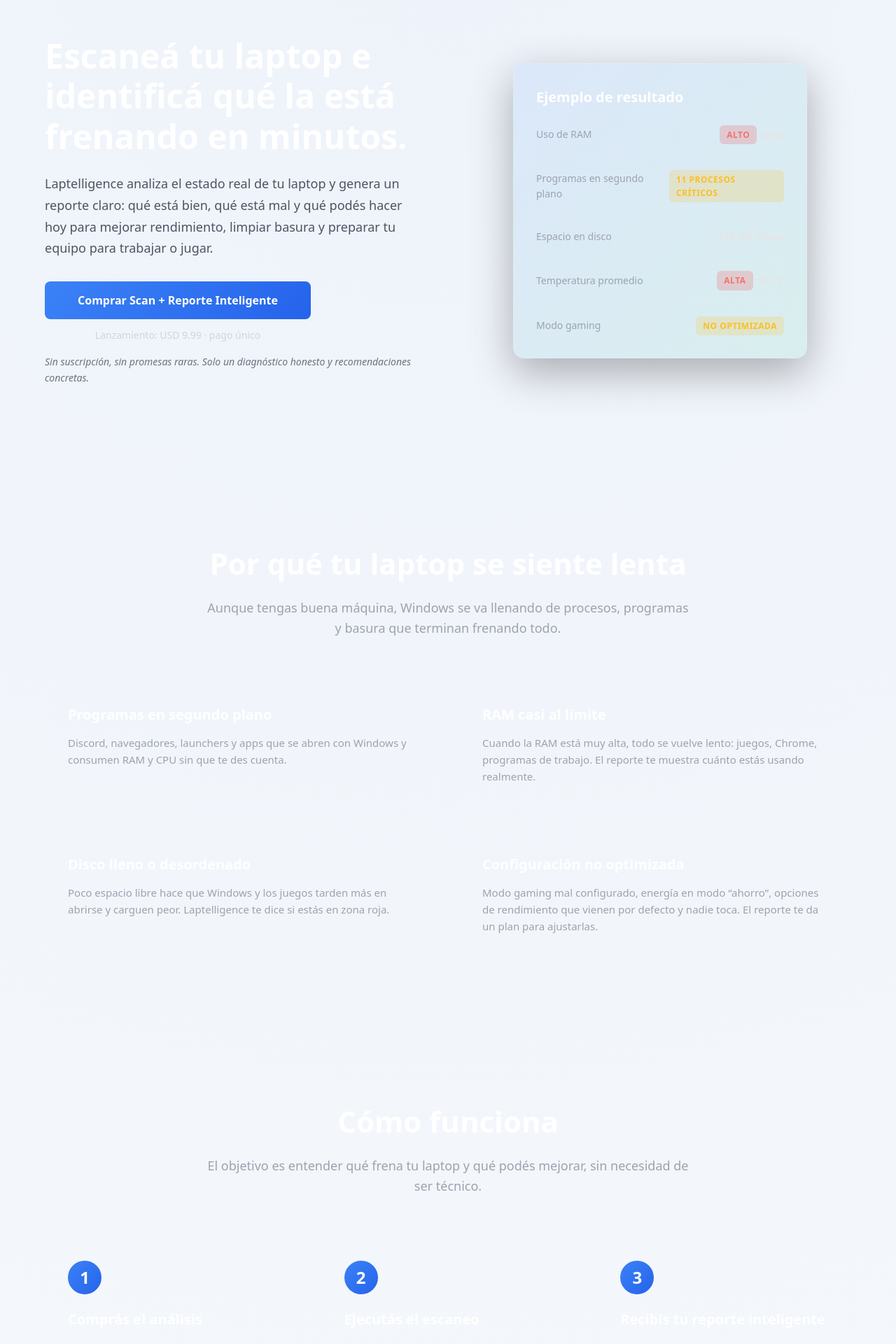
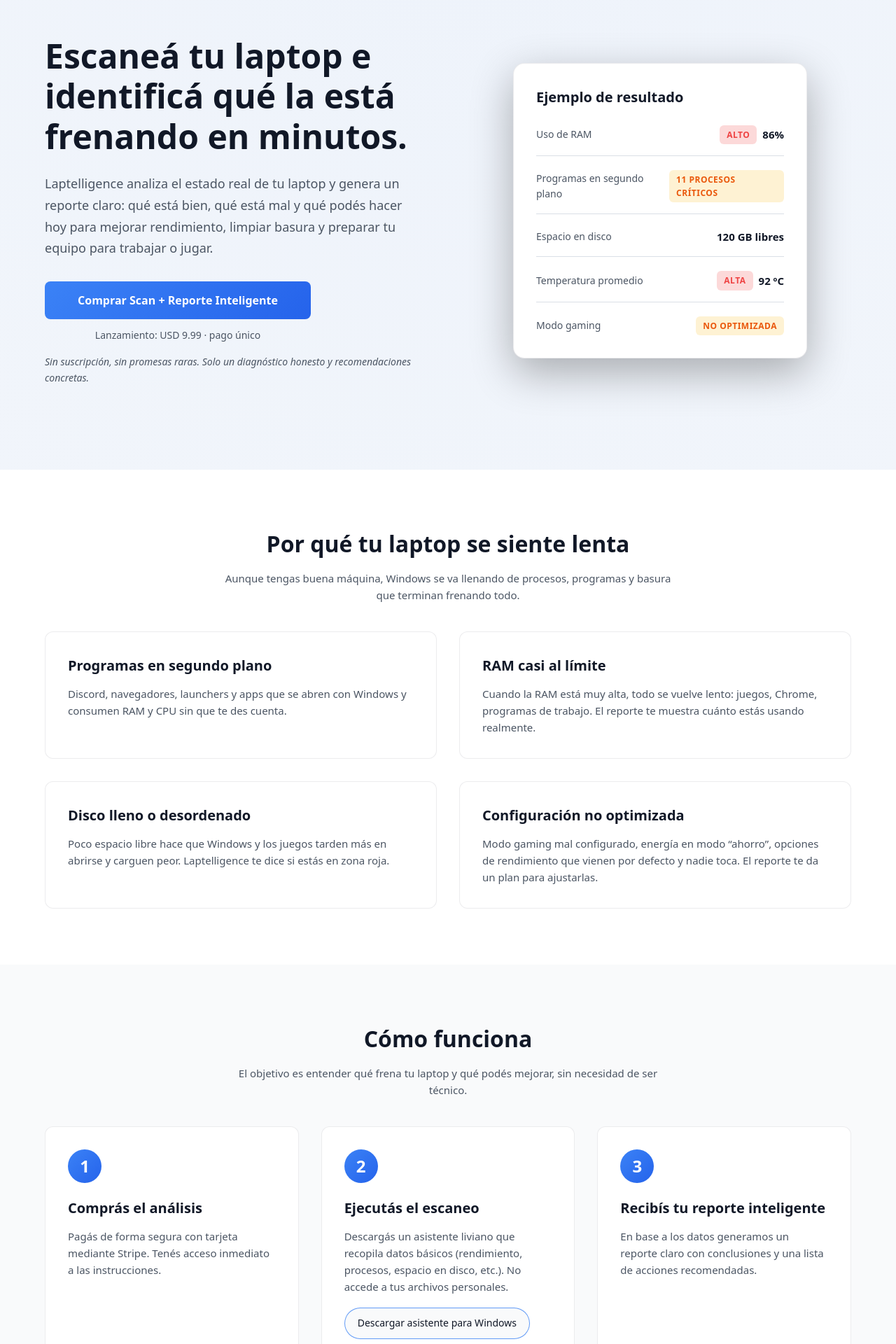
Before and after one commit to gereacosta1/laptelligence, a React (Vite) app: page / in a window 1280 px wide. Shown: the part 140-2060 px from the top of the page at 70% size. Built offline with nearby package versions, Linux system fonts and the light colour scheme.

Commit message:
change css

```diff
--- a/src/App.css
+++ b/src/App.css
@@ -69,6 +69,36 @@ body {
   padding: 0 24px;
 }
 
+/* ================== SECTIONS GENERALES ======================= */
+
+.section {
+  padding: 80px 0;
+  background: var(--bg-main);
+  color: var(--text-main);
+}
+
+.section-alt {
+  padding: 80px 0;
+  background: var(--bg-alt);
+  color: var(--text-main);
+}
+
+.section-title {
+  font-size: 32px;
+  font-weight: 700;
+  text-align: center;
+  margin-bottom: 12px;
+  color: var(--text-main);
+}
+
+.section-subtitle {
+  text-align: center;
+  font-size: 15px;
+  color: var(--text-muted);
+  max-width: 640px;
+  margin: 0 auto 40px;
+}
+
 /* ================== NAVBAR ======================= */
 
 .navbar {
@@ -79,6 +109,15 @@ body {
   background: rgba(0, 0, 0, 0.7);
   backdrop-filter: blur(10px);
   z-index: 100;
+}
+
+:root[data-theme='light'] .navbar {
+  background: rgba(249, 250, 251, 0.95);
+  border-bottom: 1px solid rgba(209, 213, 219, 0.9);
+}
+
+:root[data-theme='dark'] .navbar {
+  background: rgba(0, 0, 0, 0.75);
 }
 
 .navbar-content {
@@ -230,7 +269,7 @@ body {
   font-weight: 700;
   line-height: 1.2;
   margin-bottom: 24px;
-  color: #ffffff;
+  color: var(--text-main);
 }
 
 .hero-description {
@@ -244,10 +283,9 @@ body {
   margin-bottom: 16px;
 }
 
-
 .btn-primary {
   background: linear-gradient(135deg, #3b82f6 0%, #2563eb 100%);
-  color: white;
+  color: #ffffff;
   border: none;
   padding: 16px 32px;
   font-size: 16px;
@@ -269,14 +307,14 @@ body {
 .price-text {
   margin-top: 12px;
   font-size: 14px;
-  color: #d1d5db;
+  color: var(--text-muted);
   text-align: center;
   max-width: 380px;
 }
 
 .hero-note {
   font-size: 14px;
-  color: #6b7280;
+  color: var(--text-muted);
   font-style: italic;
 }
 
@@ -285,9 +323,11 @@ body {
   justify-content: center;
 }
 
+/* Tarjeta de ejemplo dashboard */
+
 .dashboard-card {
-  background: linear-gradient(135deg, rgba(59, 130, 246, 0.1) 0%, rgba(16, 185, 129, 0.1) 100%);
-  border: 1px solid rgba(255, 255, 255, 0.1);
+  background: var(--card-bg);
+  border: 1px solid var(--card-border);
   border-radius: 16px;
   padding: 32px;
   width: 100%;
@@ -299,7 +339,7 @@ body {
   font-size: 20px;
   font-weight: 600;
   margin-bottom: 24px;
-  color: #ffffff;
+  color: var(--text-main);
 }
 
 .dashboard-metrics {
@@ -313,7 +353,7 @@ body {
   justify-content: space-between;
   align-items: center;
   padding-bottom: 16px;
-  border-bottom: 1px solid rgba(255, 255, 255, 0.05);
+  border-bottom: 1px solid rgba(148, 163, 184, 0.35);
 }
 
 .metric:last-child {
@@ -323,13 +363,13 @@ body {
 
 .metric-label {
   font-size: 14px;
-  color: #9ca3af;
+  color: var(--text-muted);
 }
 
 .metric-value {
   font-size: 15px;
   font-weight: 600;
-  color: #e5e5e5;
+  color: var(--text-main);
   display: flex;
   align-items: center;
   gap: 8px;
@@ -346,39 +386,15 @@ body {
 
 .status-high {
   background: rgba(239, 68, 68, 0.2);
-  color: #f87171;
+  color: #ef4444;
 }
 
 .status-warning {
   background: rgba(251, 191, 36, 0.2);
-  color: #fbbf24;
+  color: #ea580c;
 }
 
-.section {
-  padding: 100px 0;
-}
-
-.section-alt {
-  background: rgba(255, 255, 255, 0.02);
-}
-
-.section-title {
-  font-size: 42px;
-  font-weight: 700;
-  text-align: center;
-  margin-bottom: 16px;
-  color: #ffffff;
-}
-
-.section-subtitle {
-  font-size: 18px;
-  color: #9ca3af;
-  text-align: center;
-  margin-bottom: 60px;
-  max-width: 700px;
-  margin-left: auto;
-  margin-right: auto;
-}
+/* ================== HOW IT WORKS / FEATURES ======================= */
 
 .steps-grid {
   display: grid;
@@ -387,8 +403,8 @@ body {
 }
 
 .step-card {
-  background: rgba(255, 255, 255, 0.03);
-  border: 1px solid rgba(255, 255, 255, 0.08);
+  background: var(--card-bg);
+  border: 1px solid var(--card-border);
   border-radius: 12px;
   padding: 32px;
   transition: transform 0.2s, border-color 0.2s;
@@ -396,7 +412,7 @@ body {
 
 .step-card:hover {
   transform: translateY(-4px);
-  border-color: rgba(59, 130, 246, 0.4);
+  border-color: rgba(59, 130, 246, 0.6);
 }
 
 .step-number {
@@ -410,19 +426,19 @@ body {
   font-size: 24px;
   font-weight: 700;
   margin-bottom: 20px;
-  color: white;
+  color: #ffffff;
 }
 
 .step-title {
   font-size: 20px;
   font-weight: 600;
   margin-bottom: 12px;
-  color: #ffffff;
+  color: var(--text-main);
 }
 
 .step-description {
   font-size: 15px;
-  color: #9ca3af;
+  color: var(--text-muted);
   line-height: 1.6;
 }
 
@@ -436,9 +452,9 @@ body {
   border: 1px solid rgba(59, 130, 246, 0.8);
   font-size: 14px;
   font-weight: 500;
-  color: #e5ecff;
+  color: var(--text-main);
   text-decoration: none;
-  background: rgba(15, 23, 42, 0.8);
+  background: var(--bg-main);
   backdrop-filter: blur(8px);
   transition: background 0.15s ease, color 0.15s ease, transform 0.1s ease,
     box-shadow 0.15s ease;
@@ -451,18 +467,19 @@ body {
   box-shadow: 0 10px 25px rgba(37, 99, 235, 0.3);
 }
 
-
 .step-helper {
   margin-top: 10px;
   font-size: 13px;
-  color: #9ca3af;
+  color: var(--text-muted);
 }
+
 .step-helper code {
-  font-family: "JetBrains Mono", ui-monospace, SFMono-Regular, Menlo, Monaco, Consolas,
-    "Liberation Mono", "Courier New", monospace;
+  font-family: 'JetBrains Mono', ui-monospace, SFMono-Regular, Menlo, Monaco,
+    Consolas, 'Liberation Mono', 'Courier New', monospace;
   font-size: 12px;
 }
 
+/* Features / Report */
 
 .features-grid {
   display: grid;
@@ -471,8 +488,8 @@ body {
 }
 
 .feature-card {
-  background: rgba(255, 255, 255, 0.03);
-  border: 1px solid rgba(255, 255, 255, 0.08);
+  background: var(--card-bg);
+  border: 1px solid var(--card-border);
   border-radius: 12px;
   padding: 32px;
   transition: transform 0.2s, border-color 0.2s;
@@ -480,21 +497,23 @@ body {
 
 .feature-card:hover {
   transform: translateY(-4px);
-  border-color: rgba(59, 130, 246, 0.4);
+  border-color: rgba(59, 130, 246, 0.6);
 }
 
 .feature-title {
   font-size: 20px;
   font-weight: 600;
   margin-bottom: 12px;
-  color: #ffffff;
+  color: var(--text-main);
 }
 
 .feature-description {
   font-size: 15px;
-  color: #9ca3af;
+  color: var(--text-muted);
   line-height: 1.6;
 }
+
+/* ================== PRICING ======================= */
 
 .pricing-grid {
   display: grid;
@@ -503,8 +522,8 @@ body {
 }
 
 .pricing-card {
-  background: rgba(255, 255, 255, 0.03);
-  border: 1px solid rgba(255, 255, 255, 0.08);
+  background: var(--card-bg);
+  border: 1px solid var(--card-border);
   border-radius: 12px;
   padding: 40px;
   display: flex;
@@ -513,12 +532,12 @@ body {
 }
 
 .pricing-card-main {
-  border-color: rgba(59, 130, 246, 0.4);
-  background: rgba(59, 130, 246, 0.05);
+  border-color: rgba(59, 130, 246, 0.6);
 }
 
 .pricing-card-soon {
-  opacity: 0.6;
+  opacity: 0.7;
+  background: color-mix(in srgb, var(--card-bg) 80%, var(--bg-main));
 }
 
 .soon-badge {
@@ -526,7 +545,7 @@ body {
   top: 20px;
   right: 20px;
   background: rgba(251, 191, 36, 0.2);
-  color: #fbbf24;
+  color: #ea580c;
   padding: 4px 12px;
   border-radius: 6px;
   font-size: 12px;
@@ -538,7 +557,7 @@ body {
   font-size: 24px;
   font-weight: 600;
   margin-bottom: 12px;
-  color: #ffffff;
+  color: var(--text-main);
 }
 
 .pricing-price {
@@ -553,7 +572,7 @@ body {
 
 .pricing-description {
   font-size: 15px;
-  color: #9ca3af;
+  color: var(--text-muted);
   margin-bottom: 24px;
   line-height: 1.6;
 }
@@ -566,14 +585,14 @@ body {
 
 .pricing-features li {
   font-size: 15px;
-  color: #d1d5db;
+  color: var(--text-main);
   margin-bottom: 12px;
   padding-left: 24px;
   position: relative;
 }
 
 .pricing-features li::before {
-  content: "✓";
+  content: '✓';
   position: absolute;
   left: 0;
   color: #10b981;
@@ -581,9 +600,9 @@ body {
 }
 
 .btn-disabled {
-  background: rgba(255, 255, 255, 0.05);
-  color: #6b7280;
-  border: 1px solid rgba(255, 255, 255, 0.1);
+  background: transparent;
+  color: var(--text-muted);
+  border: 1px dashed rgba(148, 163, 184, 0.8);
   padding: 16px 32px;
   font-size: 16px;
   font-weight: 600;
@@ -592,6 +611,8 @@ body {
   font-family: inherit;
   width: 100%;
 }
+
+/* ================== DISCLAIMER / SOCIAL PROOF ======================= */
 
 .disclaimer-grid {
   display: grid;
@@ -610,7 +631,7 @@ body {
   font-size: 24px;
   font-weight: 600;
   margin-bottom: 24px;
-  color: #ffffff;
+  color: var(--text-main);
 }
 
 .disclaimer-list {
@@ -619,7 +640,7 @@ body {
 
 .disclaimer-list li {
   font-size: 15px;
-  color: #9ca3af;
+  color: var(--text-muted);
   margin-bottom: 16px;
   padding-left: 24px;
   position: relative;
@@ -627,33 +648,38 @@ body {
 }
 
 .disclaimer-list li::before {
-  content: "•";
+  content: '•';
   position: absolute;
   left: 0;
-  color: #3b82f6;
+  color: var(--accent);
   font-weight: 700;
   font-size: 20px;
 }
 
+/* ================== FOOTER ======================= */
+
 .footer {
   padding: 60px 0;
-  border-top: 1px solid rgba(255, 255, 255, 0.1);
+  border-top: 1px solid var(--card-border);
   text-align: center;
+  background: var(--bg-alt);
 }
 
 .footer-text {
   font-size: 16px;
-  color: #d1d5db;
+  color: var(--text-main);
   margin-bottom: 8px;
   font-weight: 500;
 }
 
 .footer-disclaimer {
   font-size: 14px;
-  color: #6b7280;
+  color: var(--text-muted);
   max-width: 600px;
   margin: 0 auto;
 }
+
+/* ================== RESPONSIVE ======================= */
 
 @media (max-width: 1024px) {
   .hero-content {
@@ -783,8 +809,7 @@ body {
   }
 }
 
-
-
+/* ================== SCAN UPLOAD (NUEVO) ======================= */
 
 .section.scan-upload {
   padding-block: 4rem;
@@ -794,8 +819,8 @@ body {
   margin-top: 2rem;
   padding: 1.75rem 1.5rem;
   border-radius: 1rem;
-  background: #111827;
-  border: 1px solid #1f2937;
+  background: var(--card-bg);
+  border: 1px solid var(--card-border);
 }
 
 .file-input-label {
@@ -803,11 +828,11 @@ body {
   flex-direction: column;
   gap: 0.5rem;
   font-size: 0.9rem;
-  color: #e5e7eb;
+  color: var(--text-main);
   cursor: pointer;
 }
 
-.file-input-label input[type="file"] {
+.file-input-label input[type='file'] {
   margin-top: 0.25rem;
   font-size: 0.9rem;
 }
@@ -815,13 +840,13 @@ body {
 .scan-upload__status {
   margin-top: 1rem;
   font-size: 0.9rem;
-  color: #93c5fd;
+  color: var(--accent);
 }
 
 .scan-upload__error {
   margin-top: 1rem;
   font-size: 0.9rem;
-  color: #fca5a5;
+  color: #ef4444;
 }
 
 .scan-result {
@@ -854,15 +879,15 @@ body {
   gap: 1.5rem;
 }
 
-
+/* Card principal del upload usado en la landing */
 
 .scan-upload-card {
   margin-top: 24px;
   padding: 24px 24px 28px;
   border-radius: 16px;
-  background: radial-gradient(circle at top left, #020617, #020617f2);
-  border: 1px solid rgba(148, 163, 184, 0.35);
-  box-shadow: 0 20px 40px rgba(15, 23, 42, 0.75);
+  background: var(--card-bg);
+  border: 1px solid var(--card-border);
+  box-shadow: 0 20px 40px rgba(15, 23, 42, 0.5);
 }
 
 .scan-upload-label {
@@ -870,7 +895,7 @@ body {
   flex-direction: column;
   gap: 8px;
   font-size: 14px;
-  color: #e5e7eb;
+  color: var(--text-main);
 }
 
 .scan-upload-input {
@@ -879,8 +904,8 @@ body {
   max-width: 320px;
   border-radius: 999px;
   border: 1px solid rgba(148, 163, 184, 0.6);
-  background: rgba(15, 23, 42, 0.9);
-  color: #f9fafb;
+  background: var(--bg-main);
+  color: var(--text-main);
   font-size: 13px;
 }
 
@@ -898,18 +923,18 @@ body {
 .scan-file-name {
   margin-top: 10px;
   font-size: 13px;
-  color: #9ca3af;
+  color: var(--text-muted);
 }
 
 .scan-file-name span {
-  color: #e5e7eb;
+  color: var(--text-main);
   font-weight: 500;
 }
 
 .scan-status {
   margin-top: 10px;
   font-size: 13px;
-  color: #e5e7eb;
+  color: var(--text-main);
 }
 
 .scan-error {
@@ -921,14 +946,14 @@ body {
 .scan-report {
   margin-top: 20px;
   padding-top: 20px;
-  border-top: 1px solid rgba(148, 163, 184, 0.4);
+  border-top: 1px solid var(--card-border);
 }
 
 .scan-report-title {
   font-size: 18px;
   font-weight: 600;
   margin-bottom: 12px;
-  color: #f9fafb;
+  color: var(--text-main);
 }
 
 .scan-report-grid {
@@ -944,20 +969,20 @@ body {
   min-width: 180px;
   padding: 10px 14px;
   border-radius: 999px;
-  background: radial-gradient(circle at top left, #1d283a, #020617);
-  border: 1px solid rgba(96, 165, 250, 0.4);
+  background: var(--card-bg);
+  border: 1px solid rgba(96, 165, 250, 0.6);
 }
 
 .scan-pill-label {
   font-size: 11px;
   text-transform: uppercase;
   letter-spacing: 0.08em;
-  color: #9ca3af;
+  color: var(--text-muted);
 }
 
 .scan-pill-value {
   font-size: 13px;
-  color: #e5e7eb;
+  color: var(--text-main);
 }
 
 .scan-columns {
@@ -976,7 +1001,7 @@ body {
 .scan-subtitle {
   font-size: 14px;
   font-weight: 600;
-  color: #e5e7eb;
+  color: var(--text-main);
   margin-bottom: 8px;
 }
 
@@ -984,7 +1009,7 @@ body {
   list-style: disc;
   padding-left: 18px;
   font-size: 13px;
-  color: #d1d5db;
+  color: var(--text-main);
   display: flex;
   flex-direction: column;
   gap: 6px;
@@ -993,7 +1018,7 @@ body {
 .scan-raw {
   margin-top: 18px;
   font-size: 12px;
-  color: #9ca3af;
+  color: var(--text-muted);
 }
 
 .scan-raw summary {
```
